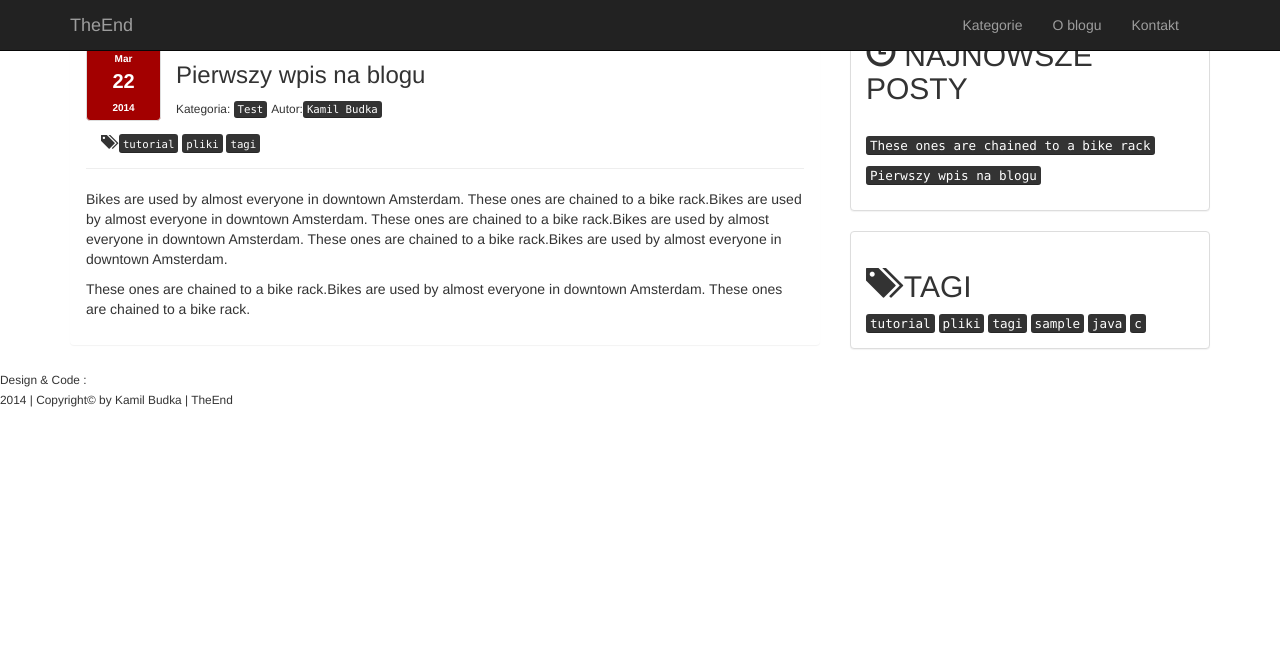
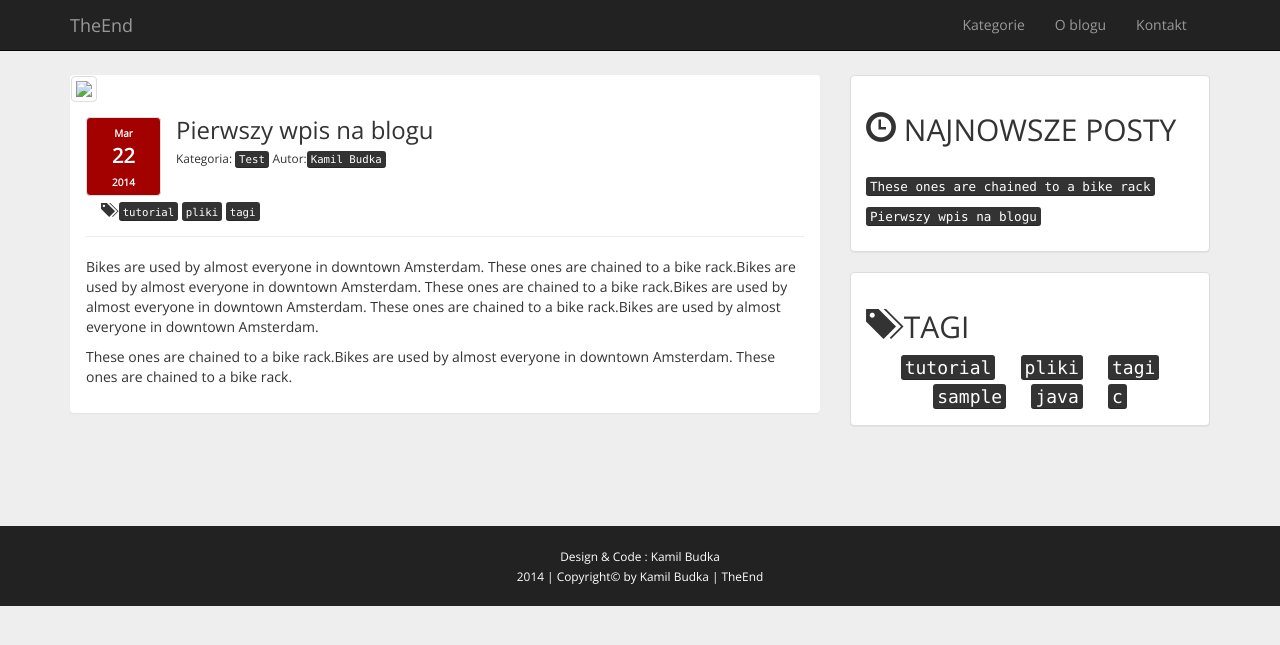
Before and after one commit to kbudka/Blog, a Jekyll site: the page built from _posts/2014-03-22-pierwszy.md, in a window 1280 px wide. Shown: the top 645 px of the page. Built offline with Jekyll 4.4.1, drawn with Linux system fonts in a browser that asks for light colours; nearby versions of some CDN libraries; library files that are not in the unit come from our copies.

```diff
--- a/_layouts/default.html
+++ b/_layouts/default.html
@@ -6,8 +6,8 @@
     <link href='http://fonts.googleapis.com/css?family=Open+Sans:300' rel='stylesheet' type='text/css'>
     <meta name="viewport" content="width=device-width, initial-scale=1">
     <title>{% if page.title %} {{ page.title }} | {% endif %} TheEnd, Blog</title>
-    <link href="css/bootstrap.min.css" rel="stylesheet">
-    <link href="css/theendblog.css" rel="stylesheet">
+    <link href="/css/bootstrap.min.css" rel="stylesheet">
+    <link href="/css/theendblog.css" rel="stylesheet">
     <!--[if lt IE 9]>
       <script src="https://oss.maxcdn.com/libs/html5shiv/3.7.0/html5shiv.js"></script>
       <script src="https://oss.maxcdn.com/libs/respond.js/1.4.2/respond.min.js"></script>
@@ -96,6 +96,6 @@
     <!-- /Footer -->
 
     <script src="https://ajax.googleapis.com/ajax/libs/jquery/1.11.0/jquery.min.js"></script>
-    <script src="js/bootstrap.min.js"></script>
+    <script src="/js/bootstrap.min.js"></script>
   </body>
 </html>
```
Also changed, not shown: 9 other files.
